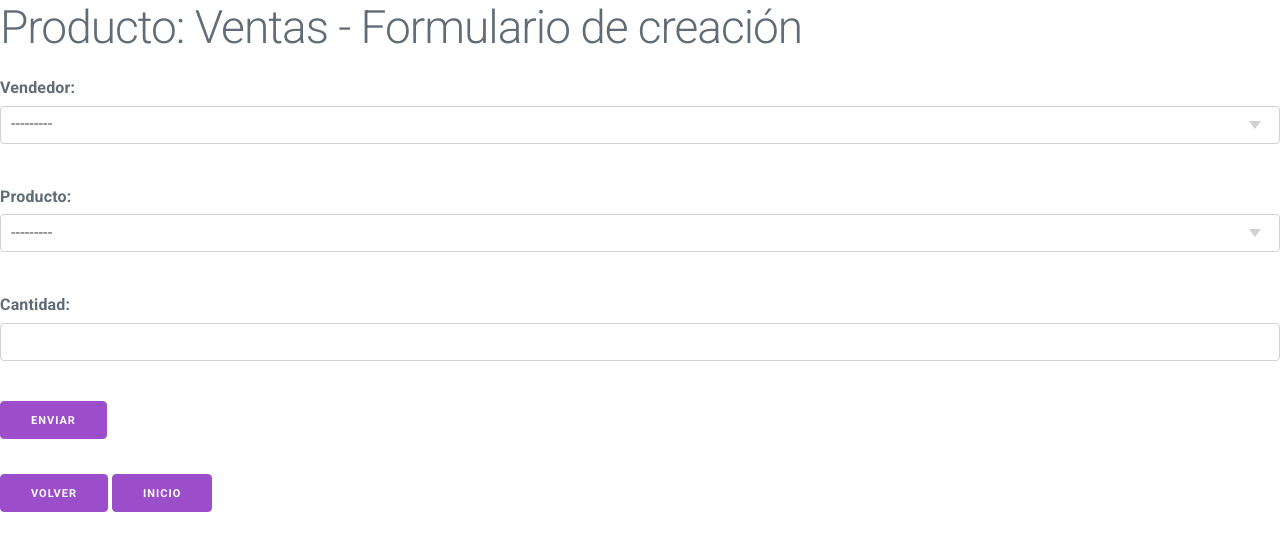
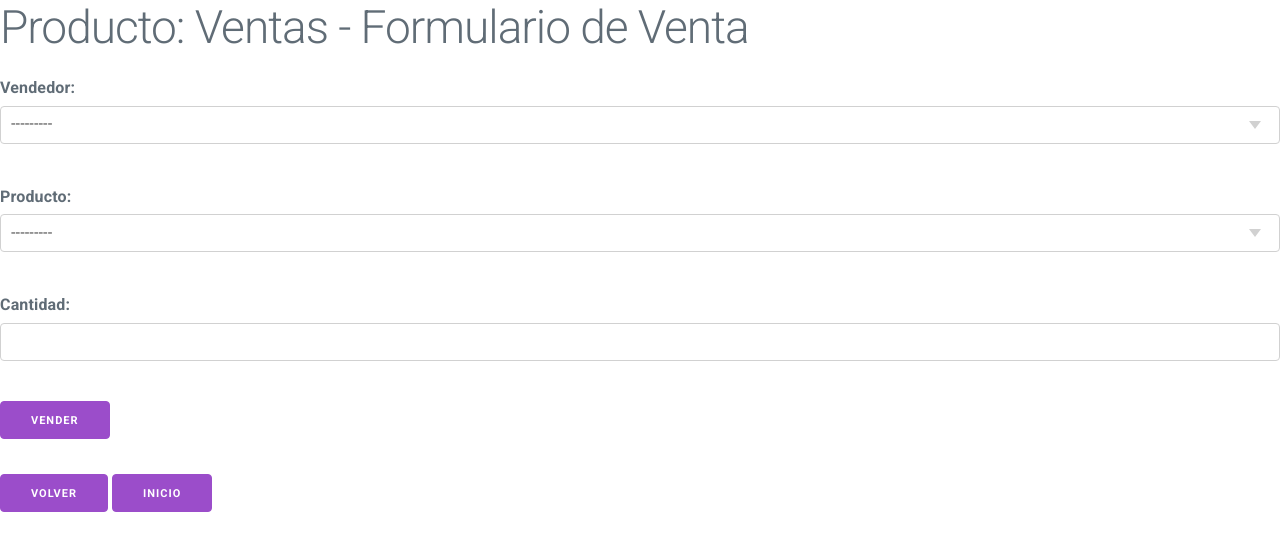
Before and after one commit to alessio1330/coder-EstebanAcevedo, a Django app: page /producto/venta/create/ in a window 1280 px wide. Shown: the top 551 px of the page. Run offline with Django 5.2, Linux system fonts and the light colour scheme; a user stored in the database is signed in; data comes from the database, SQL or seed files in the repository.

Commit message:
refactor: simplificar formularios de venta y eliminar opciones de edición y eliminación

```diff
--- a/src/producto/templates/producto/venta_form.html
+++ b/src/producto/templates/producto/venta_form.html
@@ -1,15 +1,11 @@
 {% extends 'core/base.html' %}
 
 {% block content %}
-    {% if form.instance.pk %}
-        <h1>Producto: Ventas - Formulario de edición</h1>
-    {% else %}
-        <h1>Producto: Ventas - Formulario de creación</h1>
-    {% endif %}
+    <h1>Producto: Ventas - Formulario de Venta</h1>
     <form method="post">
         {% csrf_token %}
         {{ form.as_p }}
-        <button type="submit">Enviar</button>
+        <button type="submit">Vender</button>
     </form>
     <a href="{% url 'producto:venta_list' %}"><button>Volver</button></a>
     <a href="{% url 'core:index' %}"><button>Inicio</button></a>
--- a/src/producto/templates/producto/venta_list.html
+++ b/src/producto/templates/producto/venta_list.html
@@ -32,10 +32,6 @@
                     <td>
                         <a href="{% url 'producto:venta_detail' venta.id %}">
                             <button>Ver</button></a>
-                        <a href="{% url 'producto:venta_update' venta.id %}">
-                            <button>Editar</button></a>
-                        <a href="{% url 'producto:venta_delete' venta.id %}">
-                            <button>Eliminar</button></a>
                     </td>
                 </tr>
             {% empty %}
--- a/src/producto/urls.py
+++ b/src/producto/urls.py
@@ -37,7 +37,5 @@
 urlpatterns += [
     path('venta/list/', venta.VentaListView.as_view(), name='venta_list'),
     path('venta/create/', venta.VentaCreateView.as_view(), name='venta_create'),
-    path('venta/update/<int:pk>', venta.VentaUpdateView.as_view(), name='venta_update'),
     path('venta/detail/<int:pk>', venta.VentaDetailView.as_view(), name='venta_detail'),
-    path('venta/delete/<int:pk>', venta.VentaDeleteView.as_view(), name='venta_delete'),
 ]
```
